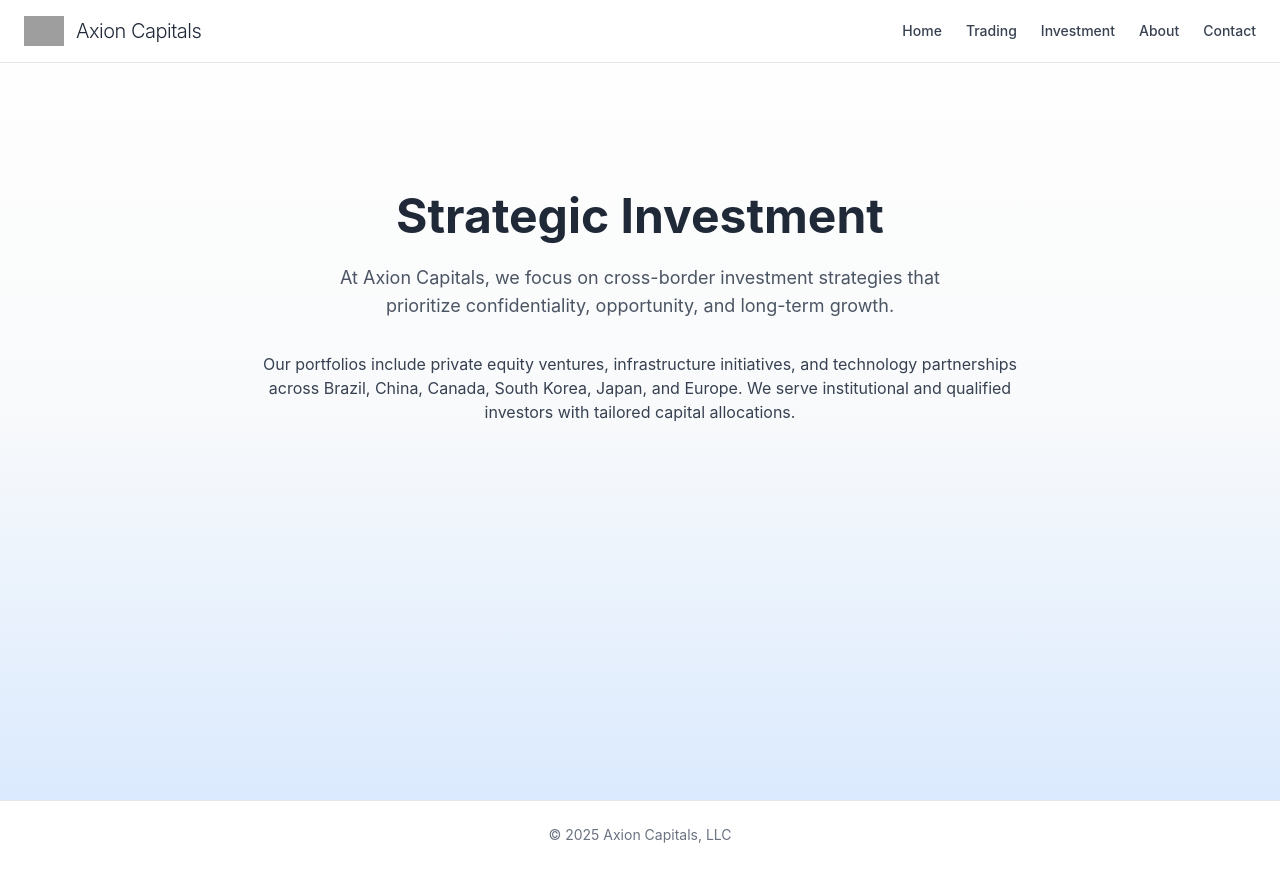
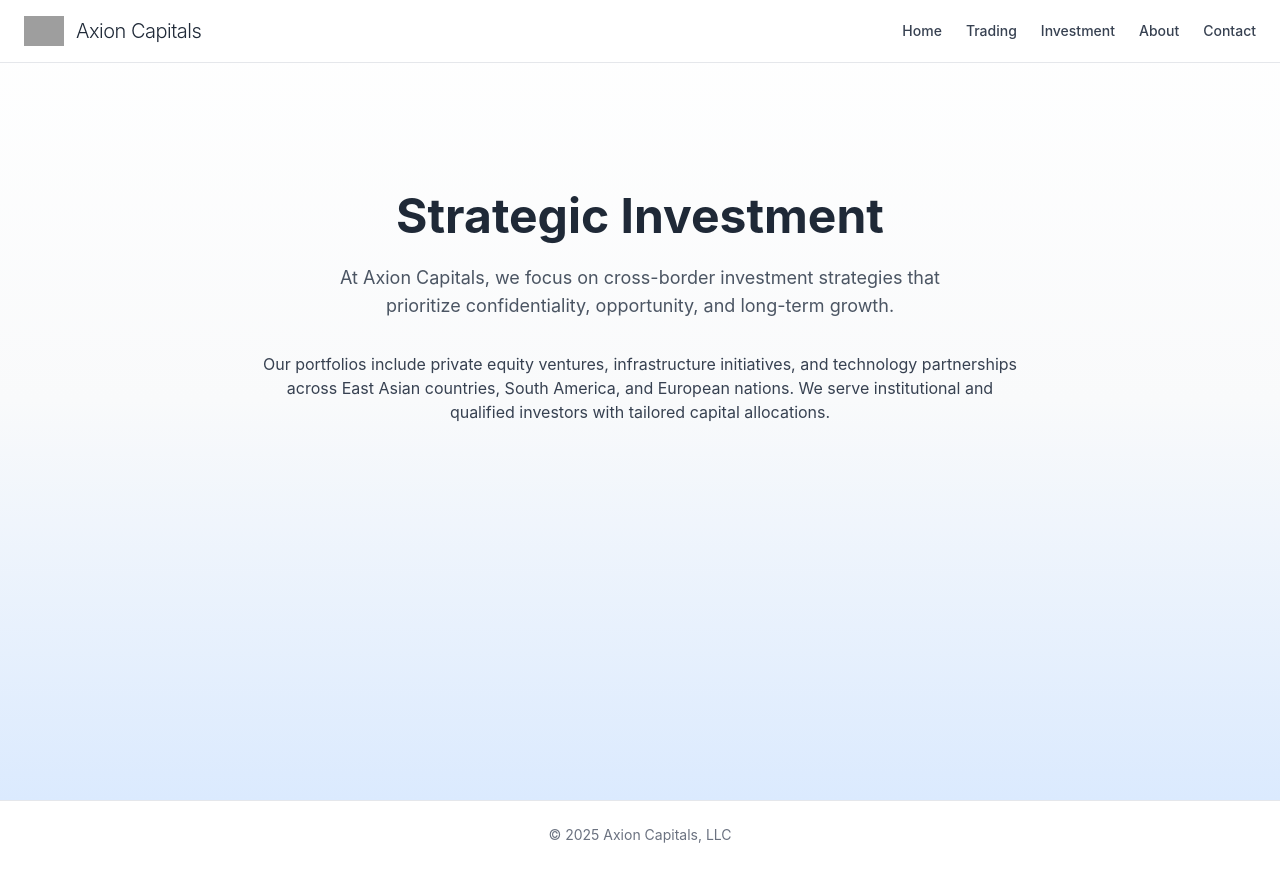
Before and after one commit to jacobzion/axioncapitals, a Next.js app: page /investment in a window 1280 px wide. Built offline with nearby package versions, Linux system fonts and the light colour scheme; grey boxes are pictures that could not be loaded.

Commit message:
Update investment.js

```diff
--- a/pages/investment.js
+++ b/pages/investment.js
@@ -57,7 +57,7 @@ export default function Investment() {
           </p>
           <p className="text-gray-700 max-w-3xl mx-auto">
             Our portfolios include private equity ventures, infrastructure initiatives, and technology
-            partnerships across Brazil, China, Canada, South Korea, Japan, and Europe. We serve
+            partnerships across East Asian countries, South America, and European nations. We serve
             institutional and qualified investors with tailored capital allocations.
           </p>
         </section>
```
